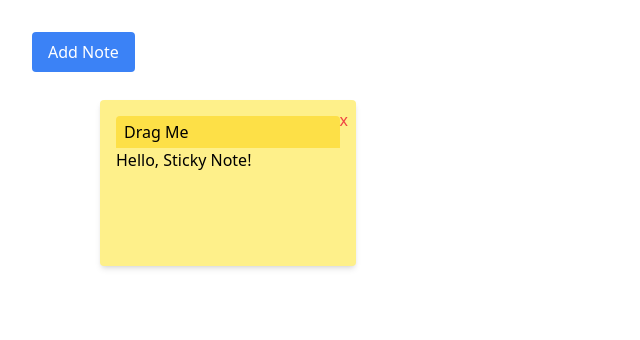
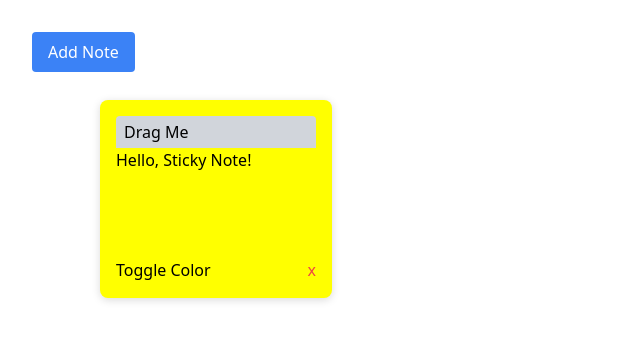
Before and after one commit to Matthew-McCallister/Sticky-Notes, a React (Vite) app: page / in a window 1280 px wide. Shown: the top 340 px of the page, without its empty margins (0-640 px from the left). Built offline with nearby package versions, Linux system fonts and the light colour scheme.

Commit message:
added ttoggle color

```diff
--- a/src/App.tsx
+++ b/src/App.tsx
@@ -6,6 +6,7 @@ type Note = {
   id: string; // unique identifier for each note
   text: string; // the text content of the note
   position: { x: number; y: number }; // position on the screen (pixels)
+  color: string; // color of the note
 };
 
 function App() {
@@ -15,12 +16,13 @@ function App() {
   const [notes, setNotes] = useState<Note[]>(() => {
     const saved = localStorage.getItem('notes');
     return saved
-      ? JSON.parse(saved) // Parse saved JSON string back into JS object
+      ? JSON.parse(saved)
       : [
           {
             id: '1',
             text: 'Hello, Sticky Note!',
-            position: { x: 100, y: 100 }, // Default position (100px right, 100px down)
+            position: { x: 100, y: 100 },
+            color: 'yellow', // Default color
           },
         ];
   });
@@ -33,14 +35,12 @@ function App() {
 
   // Function to add a new note when user clicks the button
   const addNote = () => {
-    // Create a new Note object with unique id and default values
     const newNote: Note = {
-      id: crypto.randomUUID(), // generates a unique string ID (browser API)
-      text: '', // start with empty text
-      position: { x: 150, y: 150 }, // default position for new notes
+      id: crypto.randomUUID(),
+      text: '',
+      position: { x: 150, y: 150 },
+      color: 'yellow', // Default color
     };
-
-    // Update state by adding the new note to the existing array
     setNotes([...notes, newNote]);
   };
 
@@ -57,28 +57,37 @@ function App() {
       {/* Render all notes using map */}
       {notes.map((note) => (
   <StickyNote
-          key={note.id} // React key to help React identify which items changed
-          text={note.text} // Text content of this note
-          position={note.position} // Position to place the note on screen
-
-          // Handler to update text when the note content changes
+    key={note.id}
+    text={note.text}
+    position={note.position}
+    color={note.color}
     onChange={(newText) =>
       setNotes((notes) =>
         notes.map((n) => (n.id === note.id ? { ...n, text: newText } : n))
       )
     }
-
-          // Handler to update position when the note is dragged
     onDrag={(position) =>
       setNotes((notes) =>
         notes.map((n) => (n.id === note.id ? { ...n, position } : n))
       )
     }
-
-          // Handler to delete this note from state
     onDelete={() =>
       setNotes((notes) => notes.filter((n) => n.id !== note.id))
     }
+    onToggleColor={() => {
+      const colors = ['yellow', 'red', 'blue', 'green'];
+      setNotes((notes) =>
+        notes.map((n) =>
+          n.id === note.id
+            ? {
+                ...n,
+                color:
+                  colors[(colors.indexOf(n.color) + 1) % colors.length],
+              }
+            : n
+        )
+      );
+    }}
   />
 ))}
     </div>
--- a/src/components/StickyNote.tsx
+++ b/src/components/StickyNote.tsx
@@ -3,12 +3,22 @@ import React, { useEffect, useState } from 'react';
 type StickyNoteProps = {
   text: string;
   position: { x: number; y: number };
-  onChange: (newText: string) => void;
+  color: string;
+  onChange: (text: string) => void;
+  onDrag: (position: { x: number; y: number }) => void;
   onDelete: () => void;
-  onDrag: (position: { x: number; y: number }) => void;
+  onToggleColor: () => void;
 };
 
-const StickyNote: React.FC<StickyNoteProps> = ({ text, position, onChange, onDelete, onDrag }) => {
+const StickyNote: React.FC<StickyNoteProps> = ({
+  text,
+  position,
+  color,
+  onChange,
+  onDelete,
+  onDrag,
+  onToggleColor,
+}) => {
   const [isDragging, setIsDragging] = useState(false);
   const [offset, setOffset] = useState({ x: 0, y: 0 });
 
@@ -47,11 +57,20 @@ const StickyNote: React.FC<StickyNoteProps> = ({ text, position, onChange, onDel
 
   return (
     <div
-      className="bg-yellow-200 rounded p-4 shadow-md w-64 min-h-32 absolute"
-      style={{ left: position.x, top: position.y }}
+      style={{
+        position: 'absolute',
+        left: position.x,
+        top: position.y,
+        backgroundColor: color,
+        minWidth: 200,
+        minHeight: 150,
+        borderRadius: 8,
+        boxShadow: '0 2px 8px rgba(0,0,0,0.15)',
+        padding: 16,
+      }}
     >
       <div
-        className="cursor-move bg-yellow-300 px-2 py-1 rounded-t"
+        className="cursor-move bg-gray-300 px-2 py-1 rounded-t"
         onMouseDown={handleMouseDown}
       >
         Drag Me
@@ -63,13 +82,23 @@ const StickyNote: React.FC<StickyNoteProps> = ({ text, position, onChange, onDel
         onChange={e => onChange(e.target.value)}
       ></textarea>
 
+      <div className="flex justify-between mt-2">
         <button
-        className="absolute top-2 right-2 text-red-500 hover:text-red-700"
+          className="text-white-600 hover:text-black-800"
+          onClick={onToggleColor}
+          type="button"
+        >
+          Toggle Color
+        </button>
+        <button
+          className="text-red-500 hover:text-red-700"
           onClick={onDelete}
           aria-label="Delete Note"
+          type="button"
         >
           x
         </button>
+      </div>
     </div>
   );
 };
```
Lines whose indentation alone changed are shown as unchanged.
